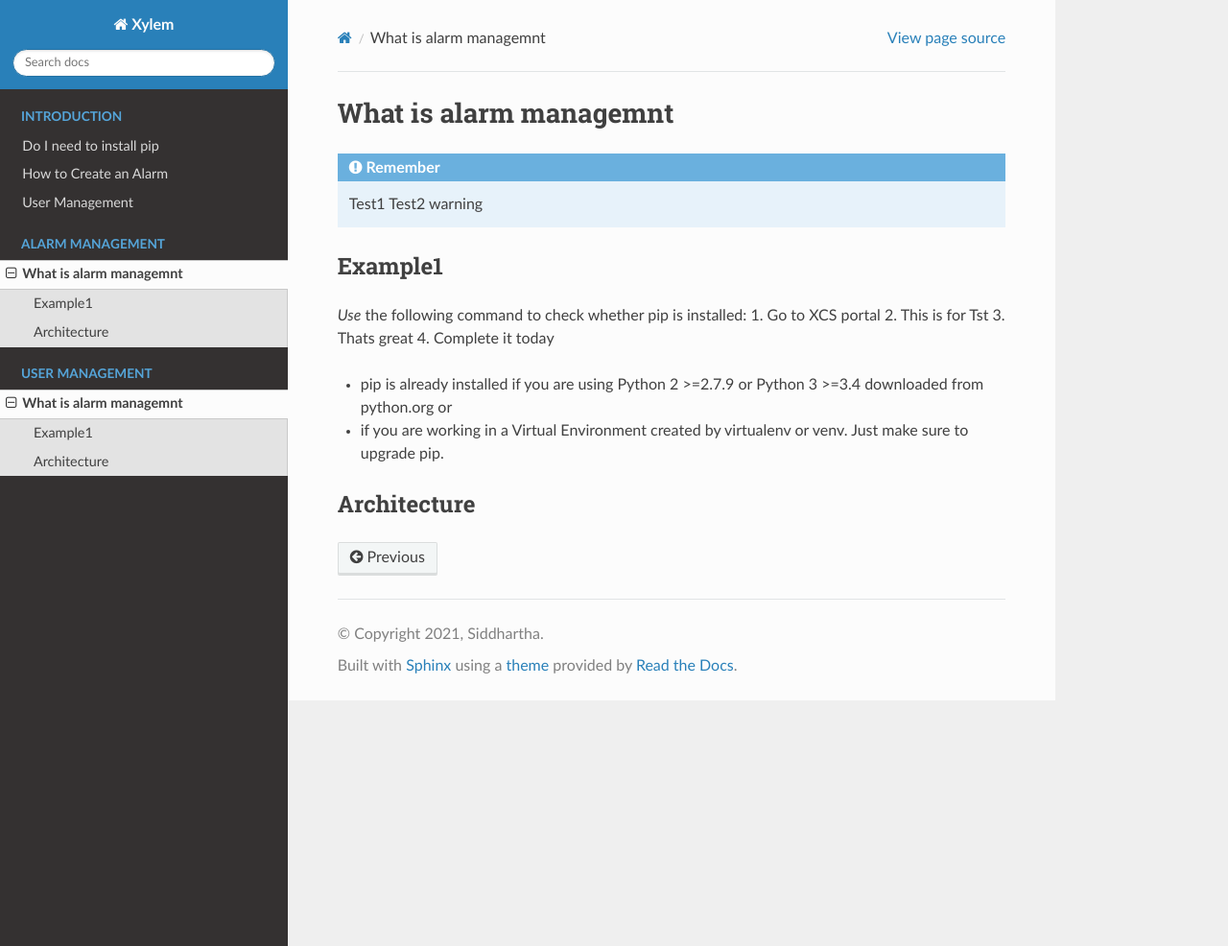
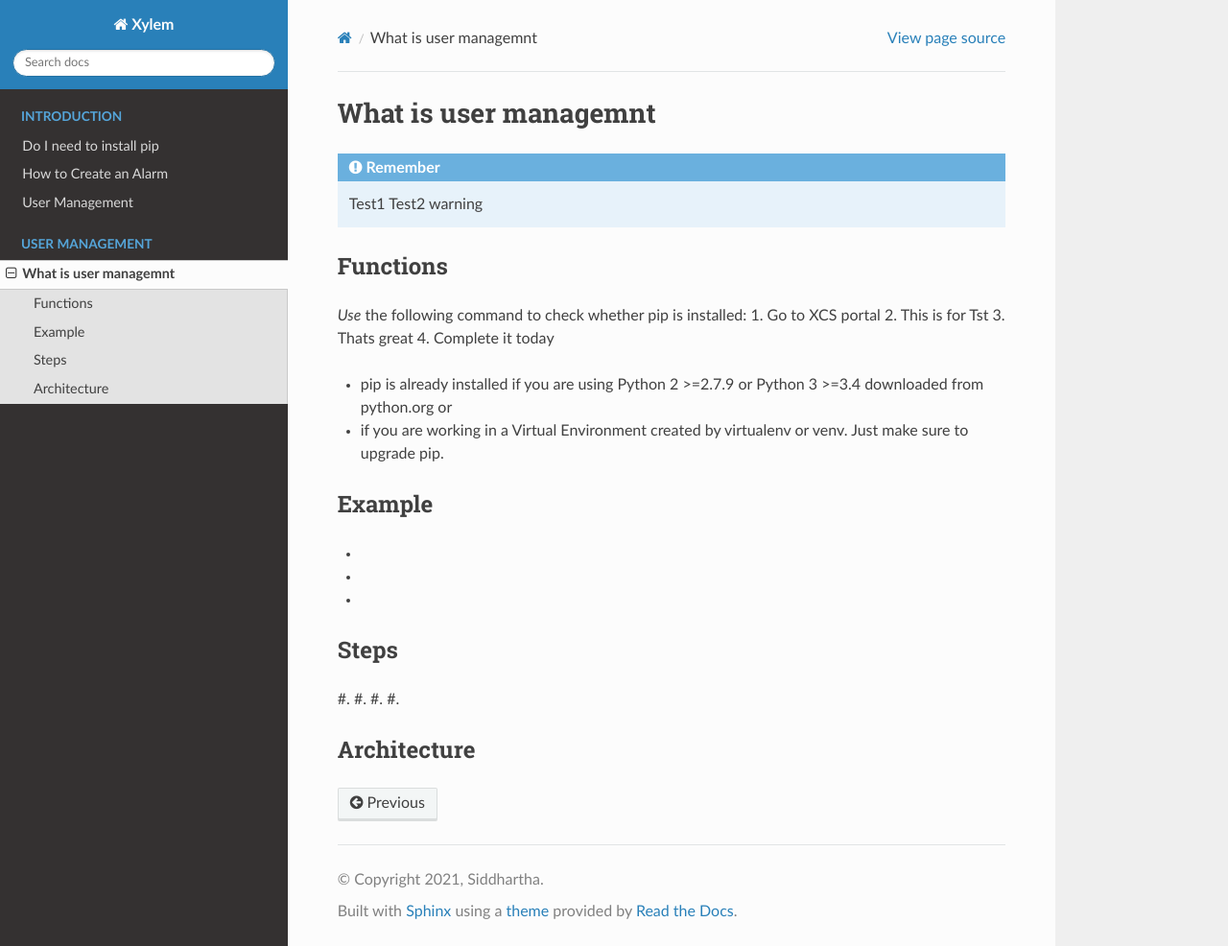
Before and after one commit to Siddhartha-03/Jubler, a Sphinx documentation site: the page built from docs/source/userintroduction.rst, in a window 1280 px wide and 986 px high. Shown: the whole window at 96% size. Built offline with Sphinx 7.4.7 and the Read the Docs theme 2.0.0, drawn with Linux system fonts in a browser that asks for light colours; pages that are not in the unit, such as notebooks, are missing from menus.

Commit message:
userintro added

```diff
--- a/docs/source/Introduction.rst
+++ b/docs/source/userintroduction.rst
@@ -1,6 +1,6 @@
 .. _Testingalarmfolder:
 
-What is alarm managemnt
+What is user managemnt
 ========================
 
 .. admonition:: Remember
@@ -8,10 +8,10 @@ What is alarm managemnt
    Test1
    Test2 warning
 
-.. _Testingalarmamanagemnttopic:
+.. _userfunctions:
 
-Example1
---------
+Functions
+---------
 
 *Use* the following command to check whether pip is installed:
 1. Go to XCS portal
@@ -23,7 +23,25 @@ Example1
 * pip is already installed if you are using Python 2 >=2.7.9 or Python 3 >=3.4 downloaded from python.org or
 * if you are working in a Virtual Environment created by virtualenv or venv. Just make sure to upgrade pip.
 
-.. _Testingalarmamanagemnt:
+.. _userexample:
+
+Example
+-------
+
+*
+*
+*
+
+.. _usersteps:
+
+Steps
+-----
+#.
+#.
+#.
+#.
+
+.. _userarchitecture:
 
 Architecture
 ------------
```
Also changed, not shown: docs/source/index.rst (+11 -7 lines).
